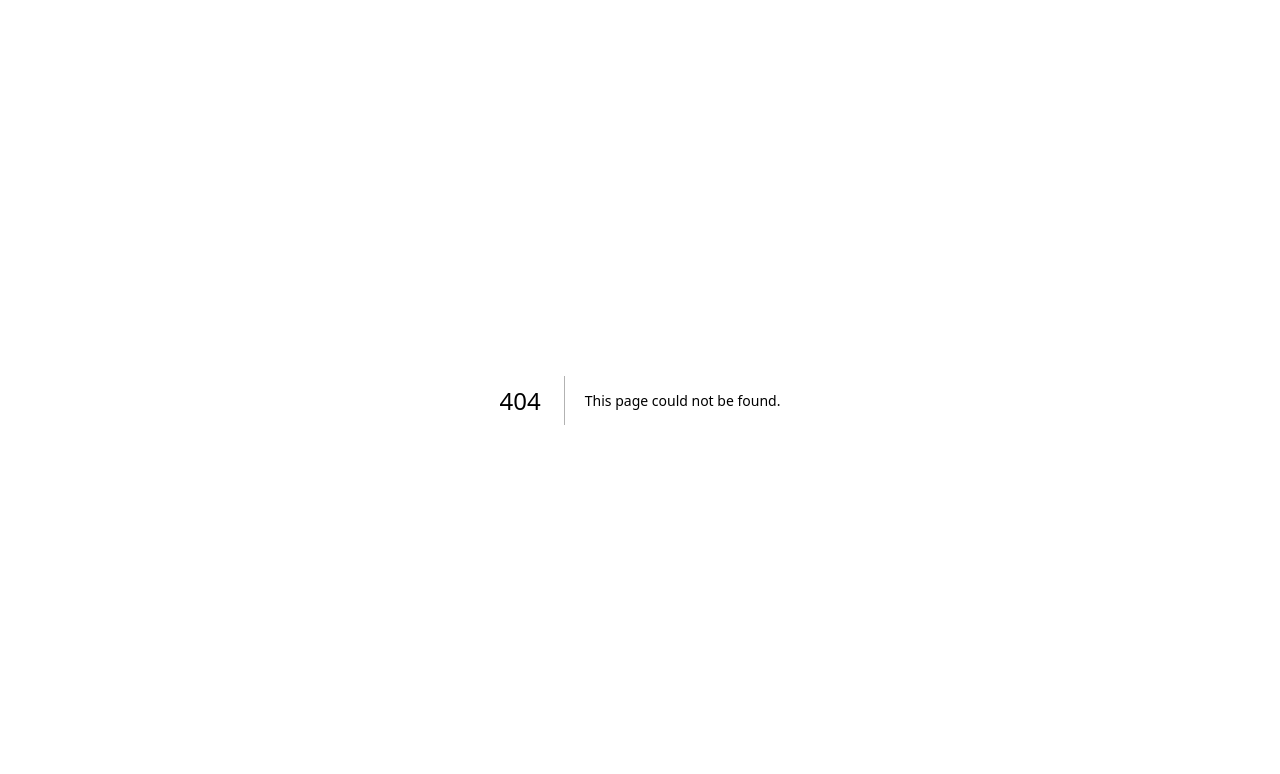
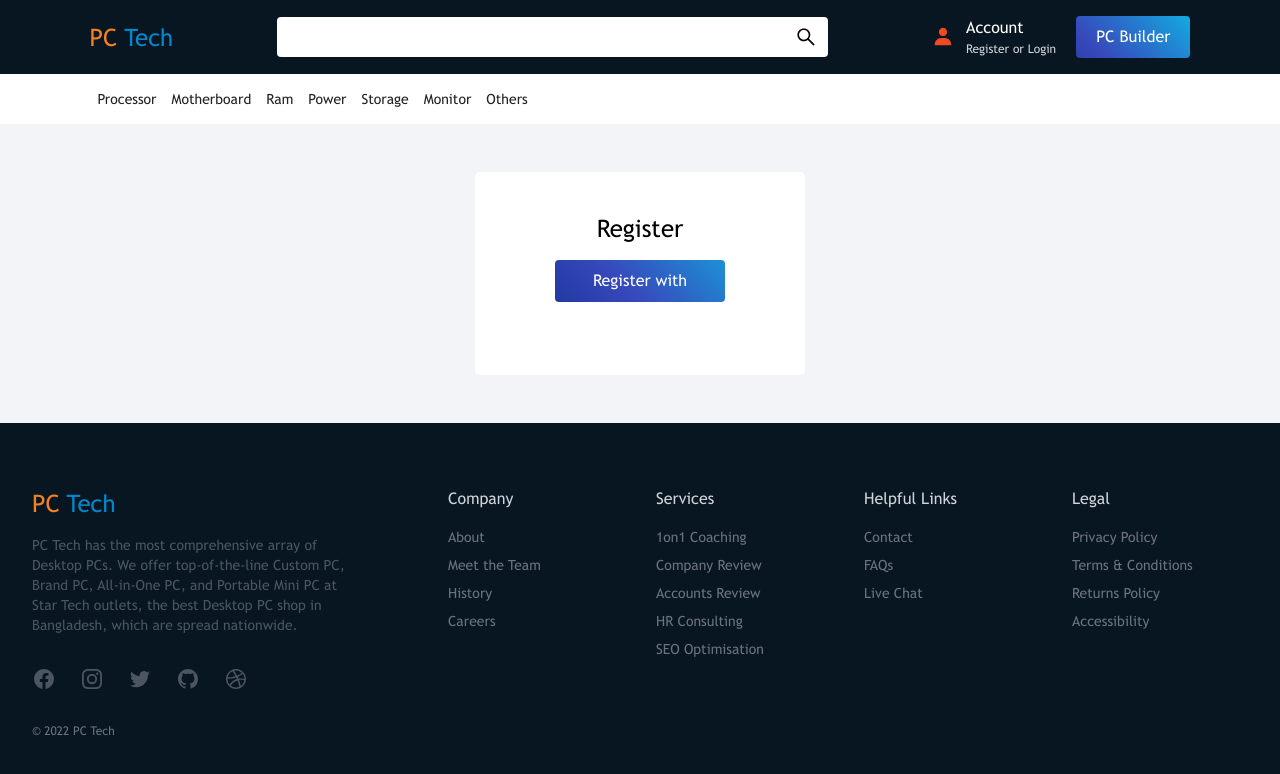
Before and after one commit to tusharahmmed/next-pc-builder, a Next.js app: page /login in a window 1280 px wide. Before the commit this address had no page. Shown: the top 774 px of the page. Built offline with nearby package versions, Linux system fonts and the light colour scheme.

Commit message:
add login & register page

```diff
--- a/src/components/ui/button/Button.js
+++ b/src/components/ui/button/Button.js
@@ -1,6 +1,8 @@
 import React from "react";
 import styles from "@/styles/ui/button/button.module.css";
 
-export const ButtonPcBuilder = () => {
-  return <button className={styles.builder}>PC Builder</button>;
+export const ButtonPcBuilder = ({text}) => {
+  return (
+    <button className={styles.builder}>{text ? text : "PC Builder"}</button>
+  );
 };
--- a/src/pages/index.js
+++ b/src/pages/index.js
@@ -1,7 +1,6 @@
 import RootLayout from "@/layouts/RootLayout";
 import Image from "next/image";
 import styles from "@/styles/index.module.css";
-import CategoryCard from "@/components/sections/categoryCard/CategoryCard";
 import ProductCard from "@/components/sections/productCard/ProductCard";
 
 export default function Homepage() {
--- /dev/null
+++ b/src/pages/login.js
@@ -0,0 +1,21 @@
+import {ButtonPcBuilder} from "@/components/ui/button/Button";
+import RootLayout from "@/layouts/RootLayout";
+
+const LoginPage = () => {
+  return (
+    <div className="spacing-x py-12 bg-[#f2f4f8]">
+      <div className="m-auto w-80% md:w-[70%] lg:w-[30%] px-4 md:px-1 lg:px-20 py-10 bg-white rounded-[5px] shadow-[box-shadow: 0 1px 1px rgba(0, 0, 0, 0.1)]">
+        <h2 className="text-center text-2xl">Register</h2>
+        <div className="text-center mt-4 text-white">
+          <ButtonPcBuilder text={"Register with Google"} />
+        </div>
+      </div>
+    </div>
+  );
+};
+
+export default LoginPage;
+
+LoginPage.getLayout = function getLayout(page) {
+  return <RootLayout>{page}</RootLayout>;
+};
--- /dev/null
+++ b/src/pages/register.js
@@ -0,0 +1,21 @@
+import {ButtonPcBuilder} from "@/components/ui/button/Button";
+import RootLayout from "@/layouts/RootLayout";
+
+const RegisterPage = () => {
+  return (
+    <div className="spacing-x py-12 bg-[#f2f4f8]">
+      <div className="m-auto w-80% md:w-[70%] lg:w-[30%] px-4 md:px-1 lg:px-20 py-10 bg-white rounded-[5px] shadow-[box-shadow: 0 1px 1px rgba(0, 0, 0, 0.1)]">
+        <h2 className="text-center text-2xl">Register</h2>
+        <div className="text-center mt-4 text-white">
+          <ButtonPcBuilder text={"Register with Google"} />
+        </div>
+      </div>
+    </div>
+  );
+};
+
+export default RegisterPage;
+
+RegisterPage.getLayout = function getLayout(page) {
+  return <RootLayout>{page}</RootLayout>;
+};
```
